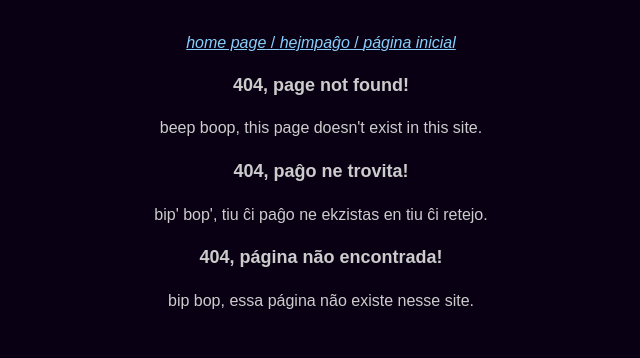
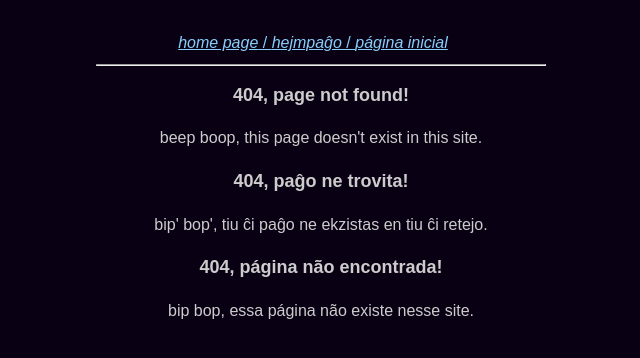
Before and after one commit to dhiegov/dakosta, a plain HTML site: page not_found.html in a window 1280 px wide. Shown: the whole page, without its empty margins (319-959 px from the left). Drawn offline with Linux system fonts and the light colour scheme.

Commit message:
Fix general html formatting (blank lines and tabs)

```diff
--- a/not_found.html
+++ b/not_found.html
@@ -6,7 +6,9 @@
 	<title>404!</title>
 	<link href="style.css" rel="stylesheet" type="text/css" media="all">
 </head>
+
 <body style="text-align: center">
+<header>
 	<nav>
 	<a href="..">
 	<i lang="en">home page</i> /
@@ -14,6 +16,8 @@
 	<i lang="pt">página inicial</i>
 	</a>
 	</nav>
+<header>
+<hr>
 <main>
 	<section lang="en">
 	<h1>404, page not found!</h1>
```
Lines whose indentation alone changed are shown as unchanged.
